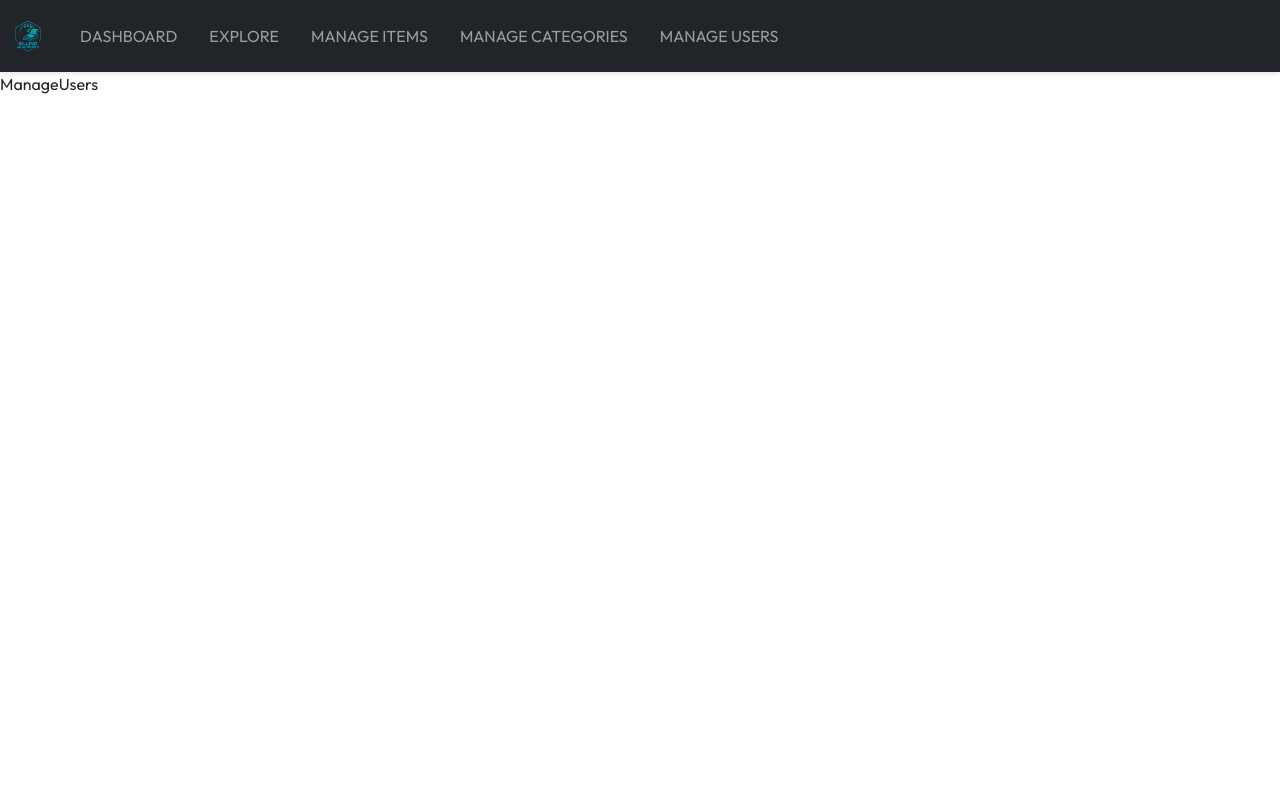
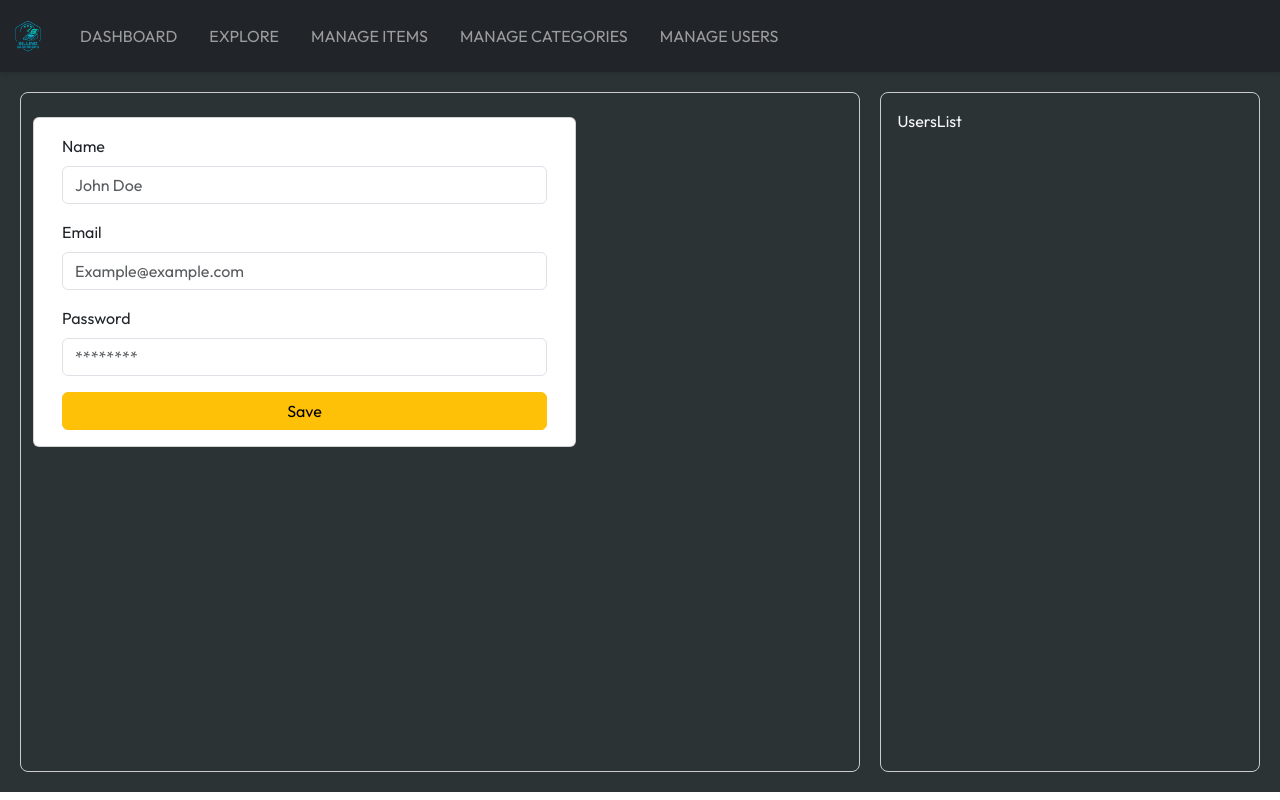
Before and after one commit to Hershykhehra1/Billing-Software, a React (Vite) app in the folder client/: page /users in a window 1280 px wide. Built offline with nearby package versions, Linux system fonts and the light colour scheme.

Commit message:
created the userform, itemform, and category form, organized the forms and lists into seperate components for better organization

```diff
--- /dev/null
+++ b/client/src/components/CategoryForm/CategoryForm.jsx
@@ -0,0 +1,43 @@
+
+const CategoryForm = () => {
+  return (
+    <div className="mx-2 mt-2">
+      <div className="row">
+        <div className="card col-md-8 form-container">
+          <div className="card-body">
+            <form>
+              <div className="mb-3">
+                <label htmlFor="image" className="form-label">
+                  <img src="https://placehold.co/48x48" alt="" width={48} />
+                </label>
+                <input type="file" name="image" id="image" className="form-control" hidden />
+              </div>
+              {/* name */}
+              <div className="mb-3">
+                <label htmlFor="name" className="form-label">Name</label>
+                <input type="text" name="name" id="name" className="form-control" placeholder="Category Name"/>
+              </div>
+
+              {/* description */}
+              <div className="mb-3">
+                <label htmlFor="description" className="form-label">Description</label>
+                <textarea rows="5" name="description" id="description" className="form-control" placeholder="Write description here..." ></textarea>
+              </div>
+
+              {/* bg color */}
+              <div className="mb-3">
+                <label htmlFor="bgcolor" className="form-label">Background Color</label>
+                <br />
+                <input type="color" name="bgColor" id="bgcolor" className="form-control" placeholder="#ffffff" />
+              </div>
+
+              <button type="submit" className="btn btn-warning w-100">Save</button>
+            </form>
+          </div>
+        </div>
+      </div>
+    </div>
+  )
+}
+
+export default CategoryForm;
--- /dev/null
+++ b/client/src/components/CategoryList/CategoryList.jsx
@@ -0,0 +1,8 @@
+
+const CategoryList = () => {
+  return (
+    <div>CategoryList</div>
+  )
+}
+
+export default CategoryList;
--- /dev/null
+++ b/client/src/components/ItemForm/ItemForm.jsx
@@ -0,0 +1,56 @@
+
+const ItemForm = () => {
+  return (
+    <div className="item-form-container" style={{height: '100vh', overflowY: 'auto', overflowX: 'hidden'}}>
+      <div className="mx-2 mt-2">
+        <div className="row">
+          <div className="card col-md-8 form-container">
+            <div className="card-body">
+              <form>
+                <div className="mb-3">
+                  <label htmlFor="image" className="form-label">
+                    <img src="https://placehold.co/48x48" alt="" width={48} />
+                  </label>
+                  <input type="file" name="image" id="image" className="form-control" hidden />
+                </div>
+                {/* name */}
+                <div className="mb-3">
+                  <label htmlFor="name" className="form-label">Name</label>
+                  <input type="text" name="name" id="name" className="form-control" placeholder="Item Name"/>
+                </div>
+
+                {/* dropdown */}
+                <div className="mb-3">
+                  <label className="form-label" htmlFor="category">
+                    Category
+                  </label>
+                  <select name="category" id="category" className="form-control">
+                    <option value="">--Select Category--</option>
+                    <option value="Category 1">Category 1</option>
+                    <option value="Category 2">Category 2</option>
+                  </select>
+                </div>
+
+                {/* price */}
+                <div className="mb-3">
+                  <label htmlFor="price" className="form-label">Price</label>
+                  <input type="number" name="price" id="price" className="form-control" placeholder="Item Price" step="0.01" />
+                </div>
+
+                {/* description */}
+                <div className="mb-3">
+                  <label htmlFor="description" className="form-label">Description</label>
+                  <textarea rows="5" name="description" id="description" className="form-control" placeholder="Write description here..." ></textarea>
+                </div>
+
+                <button type="submit" className="btn btn-warning w-100">Save</button>
+              </form>
+            </div>
+          </div>
+        </div>
+      </div>
+    </div>
+  )
+}
+
+export default ItemForm;
--- /dev/null
+++ b/client/src/components/ItemList/ItemList.jsx
@@ -0,0 +1,8 @@
+
+const ItemList = () => {
+  return (
+    <div>ItemList</div>
+  )
+}
+
+export default ItemList;
--- /dev/null
+++ b/client/src/components/UserForm/UserForm.jsx
@@ -0,0 +1,36 @@
+
+const UserForm = () => {
+  return (
+    <div className="mx-2 mt-2">
+      <div className="row">
+        <div className="card col-md-8 form-container">
+          <div className="card-body">
+            <form>
+              {/* name */}
+              <div className="mb-3">
+                <label htmlFor="name" className="form-label">Name</label>
+                <input type="text" name="name" id="name" className="form-control" placeholder="John Doe"/>
+              </div>
+
+              {/* email */}
+              <div className="mb-3">
+                <label htmlFor="email" className="form-label">Email</label>
+                <input type="email" name="email" id="email" className="form-control" placeholder="Example@example.com"/>
+              </div>
+
+              {/* password */}
+              <div className="mb-3">
+                <label htmlFor="password" className="form-label">Password</label>
+                <input type="password" name="password" id="password" className="form-control" placeholder="********"/>
+              </div>
+
+              <button type="submit" className="btn btn-warning w-100">Save</button>
+            </form>
+          </div>
+        </div>
+      </div>
+    </div>
+  )
+}
+
+export default UserForm;
--- /dev/null
+++ b/client/src/components/UsersList/UsersList.jsx
@@ -0,0 +1,8 @@
+
+const UsersList = () => {
+  return (
+    <div>UsersList</div>
+  )
+}
+
+export default UsersList;
--- /dev/null
+++ b/client/src/pages/ManageCategory/ManageCategory.css
@@ -0,0 +1,28 @@
+.category-container {
+  display: flex;
+  gap: 20px;
+  padding: 20px;
+  height: calc(100vh - 5rem);
+  box-sizing: border-box;
+  background-color: #2C3335;
+}
+
+.left-column {
+  flex: 0.7;
+  border: 1px solid #ccc;
+  border-radius: 8px;
+  padding: 16px;
+  height: 100%;
+  box-sizing: border-box;
+  display: flex;
+  flex-direction: column;
+}
+
+.right-column {
+  flex: 0.3;
+  border: 1px solid #ccc;
+  border-radius: 8px;
+  padding: 16px;
+  height: 100%;
+  box-sizing: border-box;
+}
--- a/client/src/pages/ManageCategory/ManageCategory.jsx
+++ b/client/src/pages/ManageCategory/ManageCategory.jsx
@@ -1,6 +1,18 @@
+import CategoryForm from '../../components/CategoryForm/CategoryForm';
+import CategoryList from '../../components/CategoryList/CategoryList';
+import './ManageCategory.css';
+
 const ManageCategory = () => {
   return (
-    <div>ManageCategory</div>
+    <div className="category-container test-light">
+      <div className="left-column text-light">
+        <CategoryForm />
+      </div>
+
+      <div className="right-column text-light">
+        <CategoryList />
+      </div>
+    </div>
   )
 }
 
--- /dev/null
+++ b/client/src/pages/ManageItems/ManageItems.css
@@ -0,0 +1,28 @@
+.items-container {
+  display: flex;
+  gap: 20px;
+  padding: 20px;
+  height: calc(100vh - 5rem);
+  box-sizing: border-box;
+  background-color: #2C3335;
+}
+
+.left-column {
+  flex: 0.7;
+  border: 1px solid #ccc;
+  border-radius: 8px;
+  padding: 16px;
+  height: 100%;
+  box-sizing: border-box;
+  display: flex;
+  flex-direction: column;
+}
+
+.right-column {
+  flex: 0.3;
+  border: 1px solid #ccc;
+  border-radius: 8px;
+  padding: 16px;
+  height: 100%;
+  box-sizing: border-box;
+}
--- a/client/src/pages/ManageItems/ManageItems.jsx
+++ b/client/src/pages/ManageItems/ManageItems.jsx
@@ -1,6 +1,18 @@
+import './ManageItems.css';
+import ItemForm from '../../components/ItemForm/ItemForm';
+import ItemList from '../../components/ItemList/ItemList';
+
 const ManageItems = () => {
   return (
-    <div>ManageItems</div>
+    <div className="items-container test-light">
+      <div className="left-column text-light">
+        <ItemForm />
+      </div>
+
+      <div className="right-column text-light">
+        <ItemList />
+      </div>
+    </div>
   )
 }
 
--- /dev/null
+++ b/client/src/pages/ManageUsers/ManageUsers.css
@@ -0,0 +1,28 @@
+.users-container {
+  display: flex;
+  gap: 20px;
+  padding: 20px;
+  height: calc(100vh - 5rem);
+  box-sizing: border-box;
+  background-color: #2C3335;
+}
+
+.left-column {
+  flex: 0.7;
+  border: 1px solid #ccc;
+  border-radius: 8px;
+  padding: 16px;
+  height: 100%;
+  box-sizing: border-box;
+  display: flex;
+  flex-direction: column;
+}
+
+.right-column {
+  flex: 0.3;
+  border: 1px solid #ccc;
+  border-radius: 8px;
+  padding: 16px;
+  height: 100%;
+  box-sizing: border-box;
+}
--- a/client/src/pages/ManageUsers/ManageUsers.jsx
+++ b/client/src/pages/ManageUsers/ManageUsers.jsx
@@ -1,6 +1,18 @@
+import './ManageUsers.css';
+import UserForm from '../../components/UserForm/UserForm';
+import UsersList from '../../components/UsersList/UsersList';
+
 const ManageUsers = () => {
   return (
-    <div>ManageUsers</div>
+    <div className="users-container test-light">
+      <div className="left-column text-light">
+        <UserForm />
+      </div>
+
+      <div className="right-column text-light">
+        <UsersList />
+      </div>
+    </div>
   )
 }
 
```
